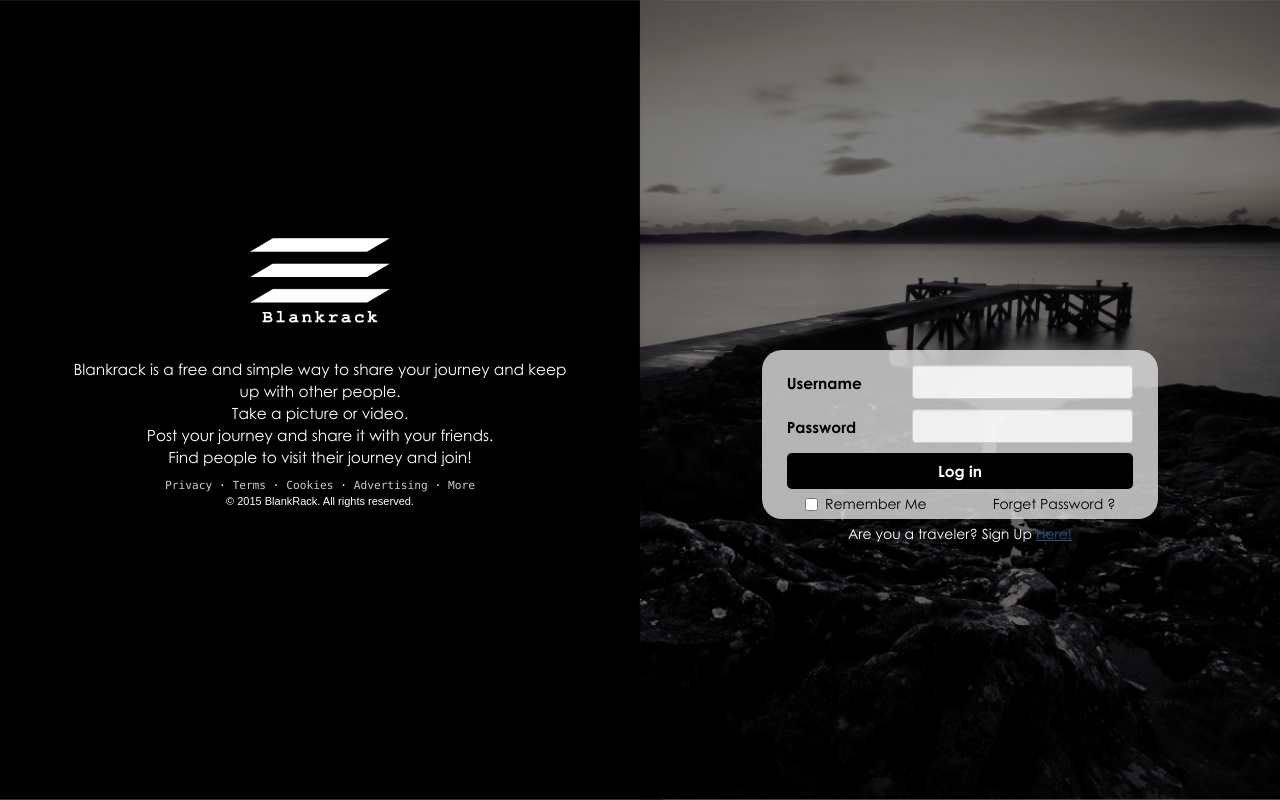
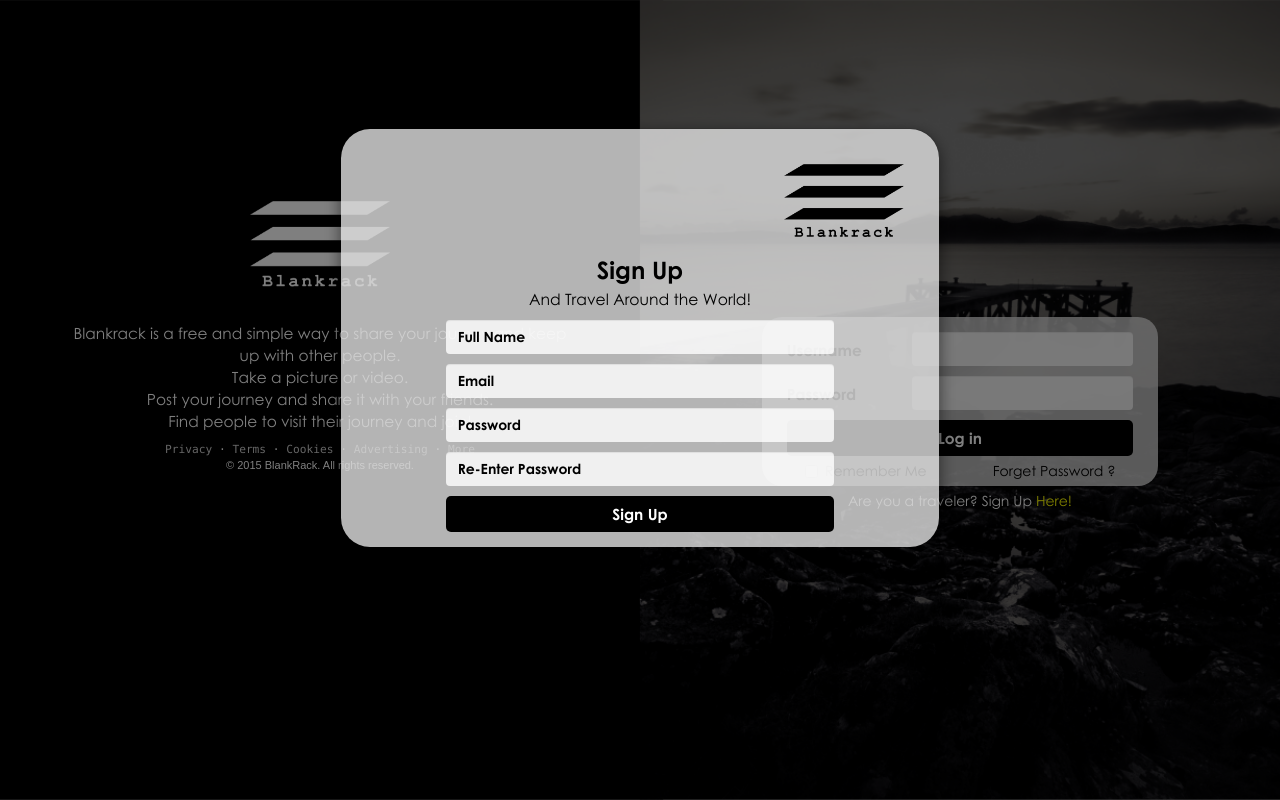
Before and after one commit to rudbast/blankrack, a website: page login.html in a window 1280 px wide. Both pictures are taken after a click on the link "Here!". Drawn offline with Linux system fonts and the light colour scheme.

Commit message:
Add sign up form popup modal to Login.html along with inversed logo

```diff
--- a/assets/css/login.css
+++ b/assets/css/login.css
@@ -40,6 +40,7 @@
 }
 
 a {
+    cursor: pointer;
     color: #CCCCCC;
     text-decoration : none;
 }
@@ -80,6 +81,10 @@
     color: #000;
     font-size: 1.1em;
     padding-top: 7px;
+}
+
+.form-control {
+    border: 0;
 }
 
 .btn-signin {
@@ -126,6 +131,47 @@
     text-decoration: none;
 }
 
+.modal-content {
+    border-radius: 30px;
+    background-color: rgba(226, 226, 226, 0.8);
+}
+
+.modal-content h3 {
+    font-weight: bold;
+    color: #000000;
+}
+
+.modal-content h3 small {
+    color: #000000;
+}
+
+.form-logo-container {
+    padding-top: 20px;
+    padding-right: 50px;
+}
+
+.form-signup ::-webkit-input-placeholder { /* WebKit, Blink, Edge */
+    color:    #000;
+    font-weight: bold;
+}
+
+.form-signup :-moz-placeholder { /* Mozilla Firefox 4 to 18 */
+   color:    #000;
+   opacity:  1;
+   font-weight: bold;
+}
+
+.form-signup ::-moz-placeholder { /* Mozilla Firefox 19+ */
+   color:    #000;
+   opacity:  1;
+   font-weight: bold;
+}
+
+.form-signup :-ms-input-placeholder { /* Internet Explorer 10-11 */
+   color:    #000;
+   font-weight: bold;
+}
+
 @media screen and (max-width: 768px) {
     body {
         background-position: left;
@@ -146,10 +192,14 @@
     }
 
     .logo {
-        margin-top: 17em;
+        margin-top: 40%;
     }
 
     .loginbox {
-        margin-top: 25em;
+        margin-top: 80%;
+    }
+
+    .modal-dialog {
+        margin-top: 10%;
     }
 }
--- a/login.html
+++ b/login.html
@@ -8,6 +8,58 @@
     </head>
 
     <body>
+        <div class="modals">
+            <div class="container-fluid">
+                <!-- Modal -->
+                <div class="modal fade" id="modal-signup-form" tabindex="-1" role="dialog" aria-labelledby="modal-post-form-label">
+                    <div class="modal-dialog" role="document">
+                        <div class="modal-content">
+                            <div class="modal-body">
+                                <div class="row">
+                                    <section class="form-signup text-center">
+                                        <div class="row">
+                                            <div class="form-logo-container text-right">
+                                                <img src="assets/img/icon-brand-inverse.png" alt="logo" width="120"/>
+                                            </div>
+                                        </div>
+
+                                        <h3>
+                                            Sign Up<br>
+                                            <small>And Travel Around the World!</small>
+                                        </h3>
+
+                                        <div class="row">
+                                            <div class="col-xs-offset-2 col-xs-8">
+                                                <form class="" action="" method="post">
+                                                    <div class="form-group">
+                                                        <input type="text" name="fullName" class="form-control textbox-input" value="" placeholder="Full Name">
+                                                    </div>
+
+                                                    <div class="form-group">
+                                                        <input type="email" name="email" class="form-control textbox-input" value="" placeholder="Email">
+                                                    </div>
+
+                                                    <div class="form-group">
+                                                        <input type="password" name="password" class="form-control textbox-input" value="" placeholder="Password">
+                                                    </div>
+
+                                                    <div class="form-group">
+                                                        <input type="password" name="password_confirmation" class="form-control textbox-input" value="" placeholder="Re-Enter Password">
+                                                    </div>
+
+                                                    <input type="submit" class="btn btn-signin" value="Sign Up">
+                                                </form>
+                                            </div>
+                                        </div>
+                                    </section>
+                                </div>
+                            </div>
+                        </div>
+                    </div>
+                </div>
+            </div>
+        </div>
+
         <div class="container-fluid">
             <div class="row">
                 <div class="col-md-6 left">
@@ -89,12 +141,17 @@
                             </div>
 
                             <div class="text-center">
-                                <span class="signup">Are you a traveler? Sign Up <a href="#" class="here">Here!</a></span>
+                                <span class="signup">Are you a traveler? Sign Up
+                                    <a class="here" data-toggle="modal" data-target="#modal-signup-form">Here!</a>
+                                </span>
                             </div>
                         </div>
                     </div>
                 </div>
             </div>
         </div>
+
+        <script src="assets/js/jquery.min.js"></script>
+        <script src="assets/js/bootstrap.min.js"></script>
     </body>
 </html>
```
Also changed, not shown: assets/img/icon-brand-inverse.png (added), src/img/icon-brand-inverse.png (added).
